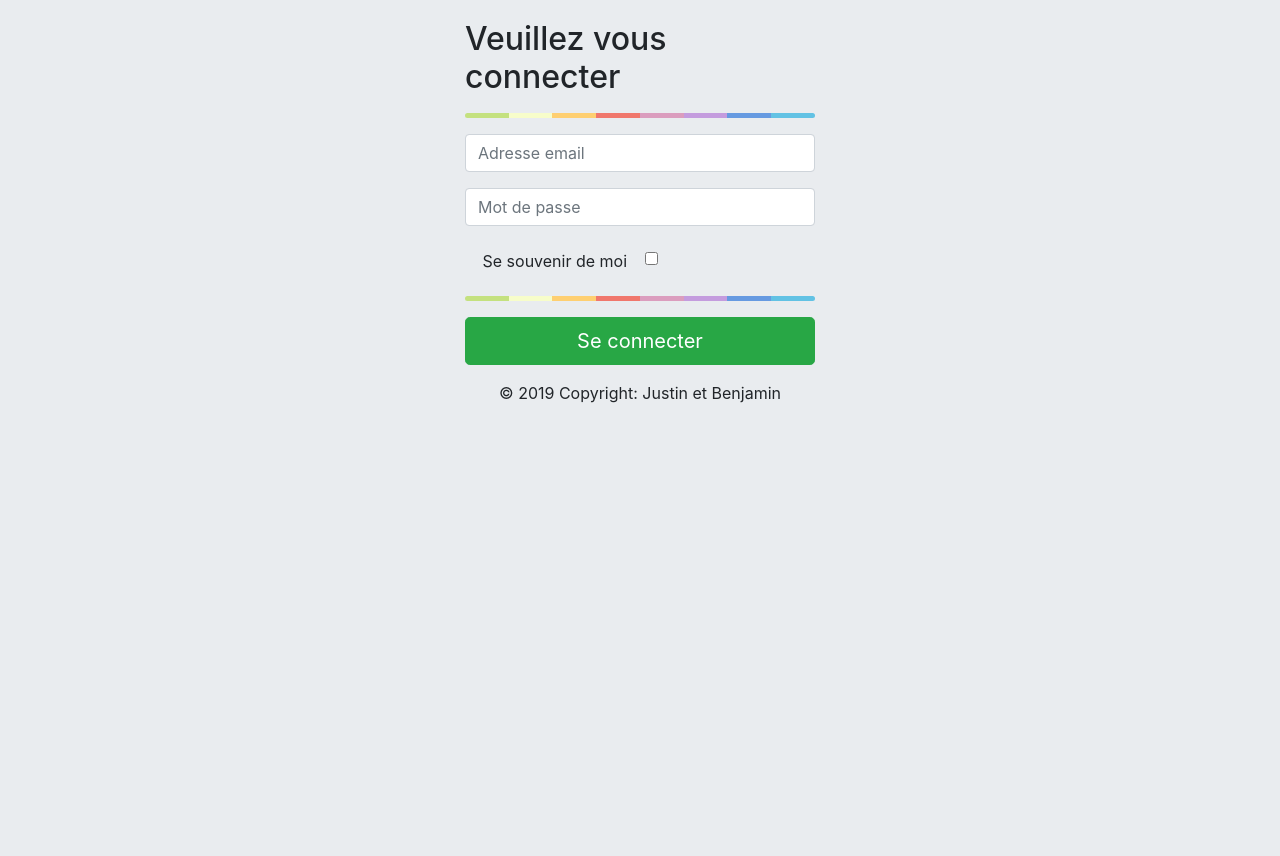
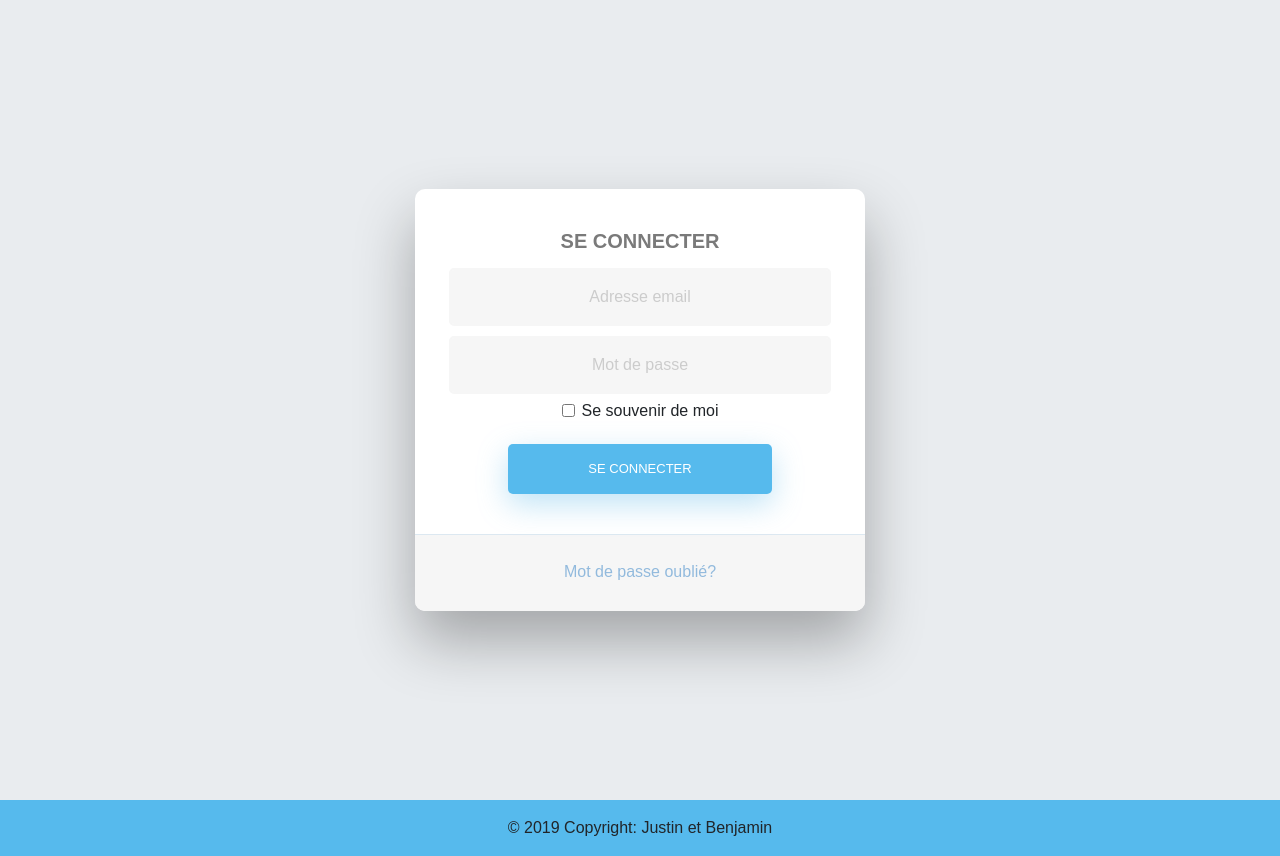
Before and after one commit to justinnth/tableau_de_bord, a Symfony app: template templates/security/login.html.twig in a window 1280 px wide. Before the commit the page ends 403 px from the top, so only its background shows below. Run offline with Twig, Linux system fonts and the light colour scheme; the template is opened without the code that fills it, so the values that code supplies are empty; some libraries are stand-ins or nearby versions.

Commit message:
Update login form

```diff
--- a/public/css/login.css
+++ b/public/css/login.css
@@ -1,10 +1,257 @@
-.colorgraph {
-    height: 5px;
-    border-top: 0;
-    background: #c4e17f;
-    border-radius: 5px;
-    background-image: -webkit-linear-gradient(left, #c4e17f, #c4e17f 12.5%, #f7fdca 12.5%, #f7fdca 25%, #fecf71 25%, #fecf71 37.5%, #f0776c 37.5%, #f0776c 50%, #db9dbe 50%, #db9dbe 62.5%, #c49cde 62.5%, #c49cde 75%, #669ae1 75%, #669ae1 87.5%, #62c2e4 87.5%, #62c2e4);
-    background-image: -moz-linear-gradient(left, #c4e17f, #c4e17f 12.5%, #f7fdca 12.5%, #f7fdca 25%, #fecf71 25%, #fecf71 37.5%, #f0776c 37.5%, #f0776c 50%, #db9dbe 50%, #db9dbe 62.5%, #c49cde 62.5%, #c49cde 75%, #669ae1 75%, #669ae1 87.5%, #62c2e4 87.5%, #62c2e4);
-    background-image: -o-linear-gradient(left, #c4e17f, #c4e17f 12.5%, #f7fdca 12.5%, #f7fdca 25%, #fecf71 25%, #fecf71 37.5%, #f0776c 37.5%, #f0776c 50%, #db9dbe 50%, #db9dbe 62.5%, #c49cde 62.5%, #c49cde 75%, #669ae1 75%, #669ae1 87.5%, #62c2e4 87.5%, #62c2e4);
-    background-image: linear-gradient(to right, #c4e17f, #c4e17f 12.5%, #f7fdca 12.5%, #f7fdca 25%, #fecf71 25%, #fecf71 37.5%, #f0776c 37.5%, #f0776c 50%, #db9dbe 50%, #db9dbe 62.5%, #c49cde 62.5%, #c49cde 75%, #669ae1 75%, #669ae1 87.5%, #62c2e4 87.5%, #62c2e4);
+html{
+    background-color: #56baed;
 }
+
+body{
+    font-family: "Poppins", sans-serif;
+    height: 100vh;
+}
+
+a {
+    color: #92badd;
+    display:inline-block;
+    text-decoration: none;
+    font-weight: 400;
+}
+
+h2 {
+    text-align: center;
+    font-size: 20px;
+    font-weight: 600;
+    text-transform: uppercase;
+    display:inline-block;
+    margin: 40px 8px 10px 8px;
+    color: #7a7a7a;
+}
+
+
+/* STRUCTURE */
+
+.wrapper {
+    display: flex;
+    align-items: center;
+    flex-direction: column;
+    justify-content: center;
+    width: 100%;
+    min-height: 100%;
+    padding: 20px;
+}
+
+#formContent {
+    -webkit-border-radius: 10px 10px 10px 10px;
+    border-radius: 10px 10px 10px 10px;
+    background: #fff;
+    padding: 30px;
+    width: 90%;
+    max-width: 450px;
+    position: relative;
+    padding: 0px;
+    -webkit-box-shadow: 0 30px 60px 0 rgba(0,0,0,0.3);
+    box-shadow: 0 30px 60px 0 rgba(0,0,0,0.3);
+    text-align: center;
+}
+
+#formFooter {
+    background-color: #f6f6f6;
+    border-top: 1px solid #dce8f1;
+    padding: 25px;
+    text-align: center;
+    -webkit-border-radius: 0 0 10px 10px;
+    border-radius: 0 0 10px 10px;
+}
+
+
+
+/* TABS */
+
+h2.inactive {
+    color: #cccccc;
+}
+
+h2.active {
+    color: #0d0d0d;
+    border-bottom: 2px solid #5fbae9;
+}
+
+
+
+/* FORM TYPOGRAPHY*/
+
+input[type=button], input[type=submit], input[type=reset]  {
+    background-color: #56baed;
+    border: none;
+    color: white;
+    padding: 15px 80px;
+    text-align: center;
+    text-decoration: none;
+    display: inline-block;
+    text-transform: uppercase;
+    font-size: 13px;
+    -webkit-box-shadow: 0 10px 30px 0 rgba(95,186,233,0.4);
+    box-shadow: 0 10px 30px 0 rgba(95,186,233,0.4);
+    -webkit-border-radius: 5px 5px 5px 5px;
+    border-radius: 5px 5px 5px 5px;
+    margin: 5px 20px 40px 20px;
+    -webkit-transition: all 0.3s ease-in-out;
+    -moz-transition: all 0.3s ease-in-out;
+    -ms-transition: all 0.3s ease-in-out;
+    -o-transition: all 0.3s ease-in-out;
+    transition: all 0.3s ease-in-out;
+}
+
+input[type=button]:hover, input[type=submit]:hover, input[type=reset]:hover  {
+    background-color: #39ace7;
+}
+
+input[type=button]:active, input[type=submit]:active, input[type=reset]:active  {
+    -moz-transform: scale(0.95);
+    -webkit-transform: scale(0.95);
+    -o-transform: scale(0.95);
+    -ms-transform: scale(0.95);
+    transform: scale(0.95);
+}
+
+input.input{
+    background-color: #f6f6f6;
+    border: none;
+    color: #0d0d0d;
+    padding: 15px 32px;
+    text-align: center;
+    text-decoration: none;
+    display: inline-block;
+    font-size: 16px;
+    margin: 5px;
+    width: 85%;
+    border: 2px solid #f6f6f6;
+    -webkit-transition: all 0.5s ease-in-out;
+    -moz-transition: all 0.5s ease-in-out;
+    -ms-transition: all 0.5s ease-in-out;
+    -o-transition: all 0.5s ease-in-out;
+    transition: all 0.5s ease-in-out;
+    -webkit-border-radius: 5px 5px 5px 5px;
+    border-radius: 5px 5px 5px 5px;
+}
+
+input.input:focus {
+    background-color: #fff;
+    border-bottom: 2px solid #5fbae9;
+}
+
+input.input::placeholder {
+    color: #cccccc;
+}
+
+
+/* ANIMATIONS */
+
+/* Simple CSS3 Fade-in-down Animation */
+.fadeInDown {
+    -webkit-animation-name: fadeInDown;
+    animation-name: fadeInDown;
+    -webkit-animation-duration: 1s;
+    animation-duration: 1s;
+    -webkit-animation-fill-mode: both;
+    animation-fill-mode: both;
+}
+
+@-webkit-keyframes fadeInDown {
+    0% {
+        opacity: 0;
+        -webkit-transform: translate3d(0, -100%, 0);
+        transform: translate3d(0, -100%, 0);
+    }
+    100% {
+        opacity: 1;
+        -webkit-transform: none;
+        transform: none;
+    }
+}
+
+@keyframes fadeInDown {
+    0% {
+        opacity: 0;
+        -webkit-transform: translate3d(0, -100%, 0);
+        transform: translate3d(0, -100%, 0);
+    }
+    100% {
+        opacity: 1;
+        -webkit-transform: none;
+        transform: none;
+    }
+}
+
+/* Simple CSS3 Fade-in Animation */
+@-webkit-keyframes fadeIn { from { opacity:0; } to { opacity:1; } }
+@-moz-keyframes fadeIn { from { opacity:0; } to { opacity:1; } }
+@keyframes fadeIn { from { opacity:0; } to { opacity:1; } }
+
+.fadeIn {
+    opacity:0;
+    -webkit-animation:fadeIn ease-in 1;
+    -moz-animation:fadeIn ease-in 1;
+    animation:fadeIn ease-in 1;
+
+    -webkit-animation-fill-mode:forwards;
+    -moz-animation-fill-mode:forwards;
+    animation-fill-mode:forwards;
+
+    -webkit-animation-duration:1s;
+    -moz-animation-duration:1s;
+    animation-duration:1s;
+}
+
+.fadeIn.first {
+    -webkit-animation-delay: 0.4s;
+    -moz-animation-delay: 0.4s;
+    animation-delay: 0.4s;
+}
+
+.fadeIn.second {
+    -webkit-animation-delay: 0.6s;
+    -moz-animation-delay: 0.6s;
+    animation-delay: 0.6s;
+}
+
+.fadeIn.third {
+    -webkit-animation-delay: 0.8s;
+    -moz-animation-delay: 0.8s;
+    animation-delay: 0.8s;
+}
+
+.fadeIn.fourth {
+    -webkit-animation-delay: 1s;
+    -moz-animation-delay: 1s;
+    animation-delay: 1s;
+}
+
+.fadeIn.fifth {
+    -webkit-animation-delay: 1.2s;
+    -moz-animation-delay: 1.2s;
+    animation-delay: 1.2s;
+}
+
+/* Simple CSS3 Fade-in Animation */
+.underlineHover:after {
+    display: block;
+    left: 0;
+    bottom: -10px;
+    width: 0;
+    height: 2px;
+    background-color: #56baed;
+    content: "";
+    transition: width 0.2s;
+}
+
+.underlineHover:hover {
+    color: #0d0d0d;
+}
+
+.underlineHover:hover:after{
+    width: 100%;
+}
+
+/* OTHERS */
+
+*:focus {
+    outline: none;
+}
--- a/public/js/script.js
+++ /dev/null
@@ -1,58 +0,0 @@
-$(function(){
-    $('.button-checkbox').each(function(){
-        var $widget = $(this),
-            $button = $widget.find('button'),
-            $checkbox = $widget.find('input:checkbox'),
-            color = $button.data('color'),
-            settings = {
-                on: {
-                    icon: 'glyphicon glyphicon-check'
-                },
-                off: {
-                    icon: 'glyphicon glyphicon-unchecked'
-                }
-            };
-
-        $button.on('click', function () {
-            $checkbox.prop('checked', !$checkbox.is(':checked'));
-            $checkbox.triggerHandler('change');
-            updateDisplay();
-        });
-
-        $checkbox.on('change', function () {
-            updateDisplay();
-        });
-
-        function updateDisplay() {
-            var isChecked = $checkbox.is(':checked');
-            // Set the button's state
-            $button.data('state', (isChecked) ? "on" : "off");
-
-            // Set the button's icon
-            $button.find('.state-icon')
-                .removeClass()
-                .addClass('state-icon ' + settings[$button.data('state')].icon);
-
-            // Update the button's color
-            if (isChecked) {
-                $button
-                    .removeClass('btn-default')
-                    .addClass('btn-' + color + ' active');
-            }
-            else
-            {
-                $button
-                    .removeClass('btn-' + color + ' active')
-                    .addClass('btn-default');
-            }
-        }
-        function init() {
-            updateDisplay();
-            // Inject the icon if applicable
-            if ($button.find('.state-icon').length == 0) {
-                $button.prepend('<i class="state-icon ' + settings[$button.data('state')].icon + '"></i> ');
-            }
-        }
-        init();
-    });
-});
--- a/templates/security/login.html.twig
+++ b/templates/security/login.html.twig
@@ -8,41 +8,29 @@
 {% endblock %}
 
 {% block body %}
-    <div class="container">
+    <div class="wrapper fadeInDown">
+        <div id="formContent">
+            <div class="fadeIn first">
+                <h2>Se connecter</h2>
+            </div>
 
-        <div class="row" style="margin-top:20px">
-            <div class="col"></div>
-            <div class="col">
-                <form role="form" method="post">
-                    {% if error %}
-                        <div class="alert alert-danger">{{ error.messageKey|trans(error.messageData, 'security') }}</div>
-                    {% endif %}
-                    <fieldset>
-                        <h2>Veuillez vous connecter</h2>
-                        <hr class="colorgraph">
-                        <div class="form-group">
-                            <input type="email" name="email" id="email" class="form-control input-lg" placeholder="Adresse email">
-                        </div>
-                        <div class="form-group">
-                            <input type="password" name="password" id="password" class="form-control input-lg" placeholder="Mot de passe">
-                        </div>
-                        <input type="hidden" name="_csrf_token" value="{{ csrf_token('authenticate') }}">
-                        <span class="button-checkbox">
-                            <button type="button" class="btn" data-color="info">Se souvenir de moi</button>
-                            <input type="checkbox" name="_remember_me" id="remember_me" class="hidden">
-                            <!--<a href="" class="btn btn-link pull-right">Forgot Password?</a>-->
-                        </span>
-                        <hr class="colorgraph">
-                        <div class="row">
-                            <div class="col-xs-12 col-sm-12 col-md-12">
-                                <input type="submit" class="btn btn-lg btn-success btn-block" value="Se connecter">
-                            </div>
-                        </div>
-                    </fieldset>
-                </form>
+            <form role="form" method="post">
+                {% if error %}
+                    <div class="alert alert-danger">{{ error.messageKey|trans(error.messageData, 'security') }}</div>
+                {% endif %}
+                <input type="email" name="email" id="email" class="fadeIn second input" placeholder="Adresse email">
+                <input type="password" name="password" id="password" class="fadeIn third input" placeholder="Mot de passe">
+                <input type="hidden" name="_csrf_token" value="{{ csrf_token('authenticate') }}">
+                <div class="form-group form-check fadeIn fourth">
+                    <input type="checkbox" class="form-check-input" id="remember_me" name="_remember_me">
+                    <label class="form-check-label" for="remember_me">Se souvenir de moi</label>
+                </div>
+                <input type="submit" class="fadeIn fifth" value="Se connecter">
+            </form>
+
+            <div id="formFooter">
+                <a href="#" class="underlineHover">Mot de passe oublié?</a>
             </div>
-            <div class="col"></div>
         </div>
-
     </div>
 {% endblock %}
```
